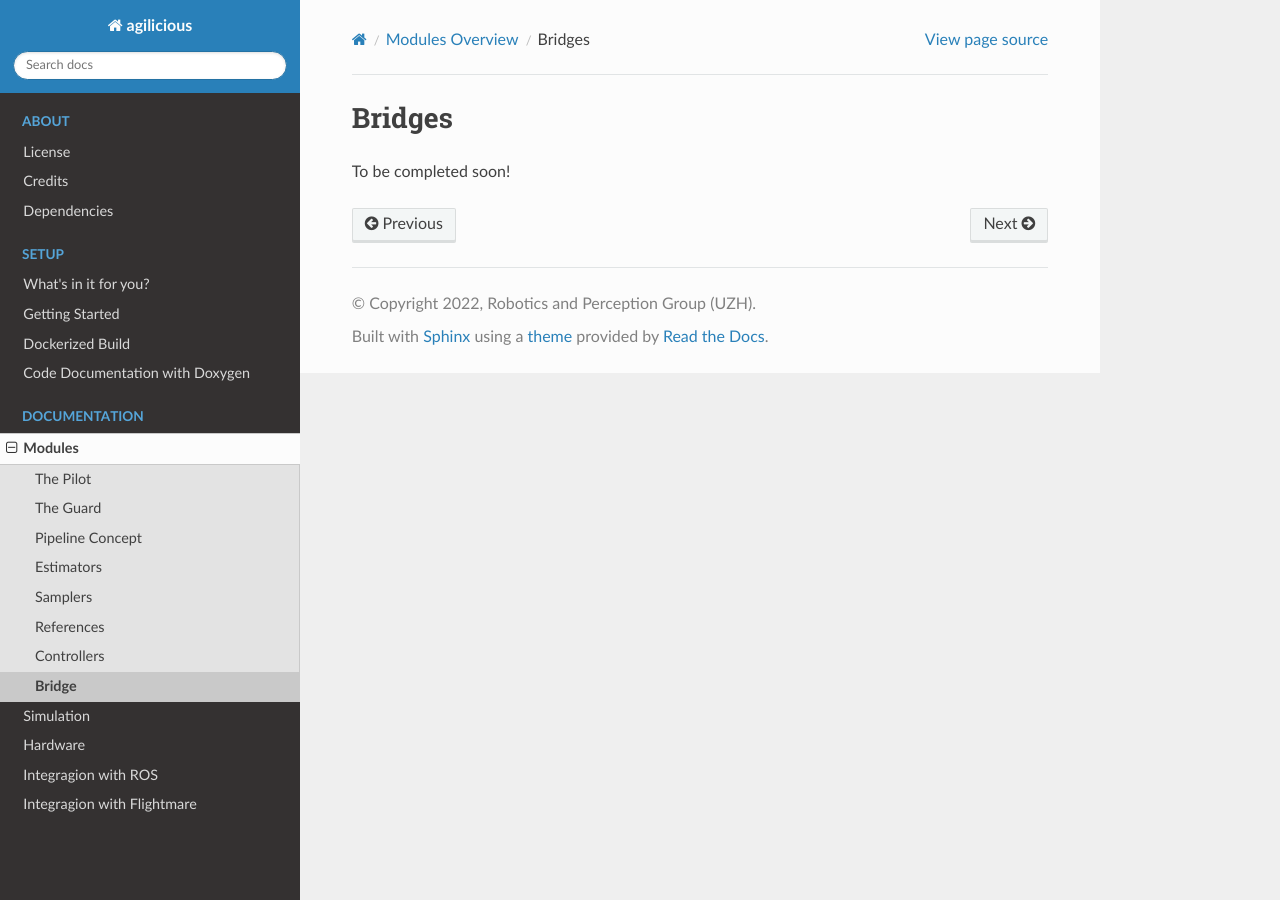
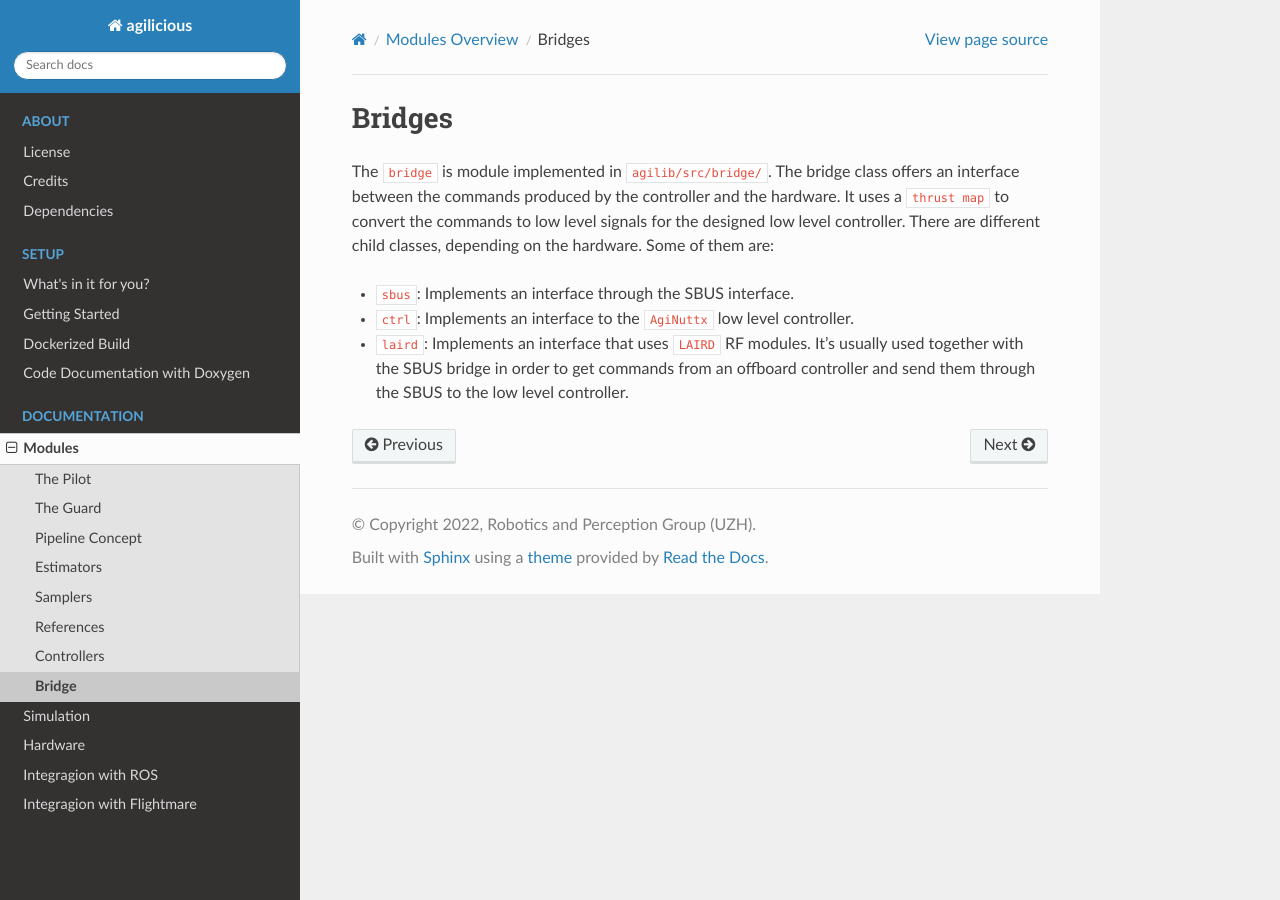
Before and after one commit to uzh-rpg/agilicious, a Sphinx documentation site: the page built from docs/modules/bridge.rst, in a window 1280 px wide. Built offline with Sphinx 7.4.7 and the Read the Docs theme 2.0.0, drawn with Linux system fonts in a browser that asks for light colours.

Commit message:
Added bridge

```diff
--- a/docs/modules/bridge.rst
+++ b/docs/modules/bridge.rst
@@ -2,4 +2,8 @@
 Bridges
 #######
 
-To be completed soon!
+The :code:`bridge` is  module implemented in :code:`agilib/src/bridge/`. The bridge class offers an interface between the commands produced by the controller and the hardware. It uses a :code:`thrust map` to convert the commands to low level signals for the designed low level controller. There are different child classes, depending on the hardware. Some of them are:
+
+- :code:`sbus`: Implements an interface through the SBUS interface.
+- :code:`ctrl`: Implements an interface to the :code:`AgiNuttx` low level controller.
+- :code:`laird`: Implements an interface that uses :code:`LAIRD` RF modules. It's usually used together with the SBUS bridge in order to get commands from an offboard controller and send them through the SBUS to the low level controller.
```
